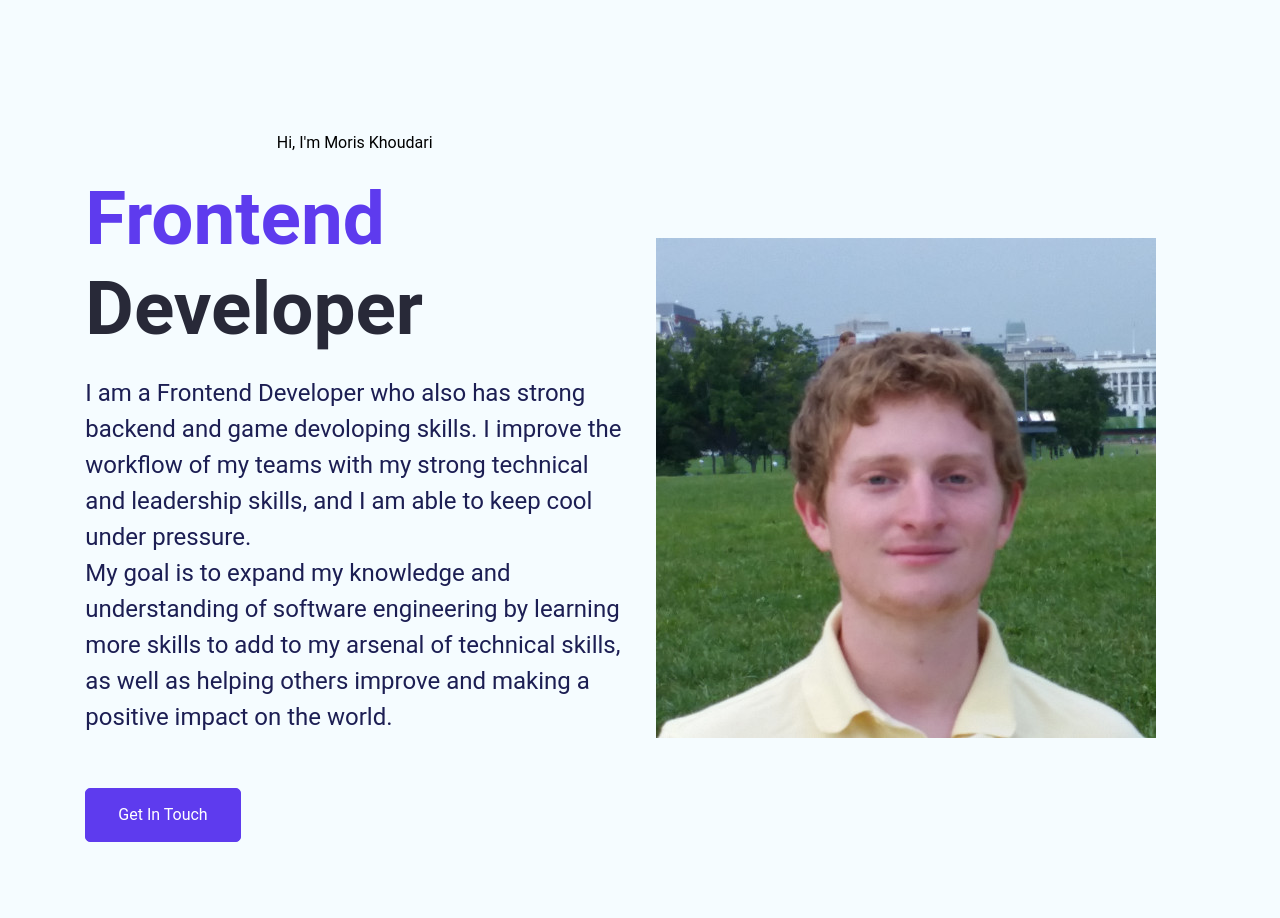
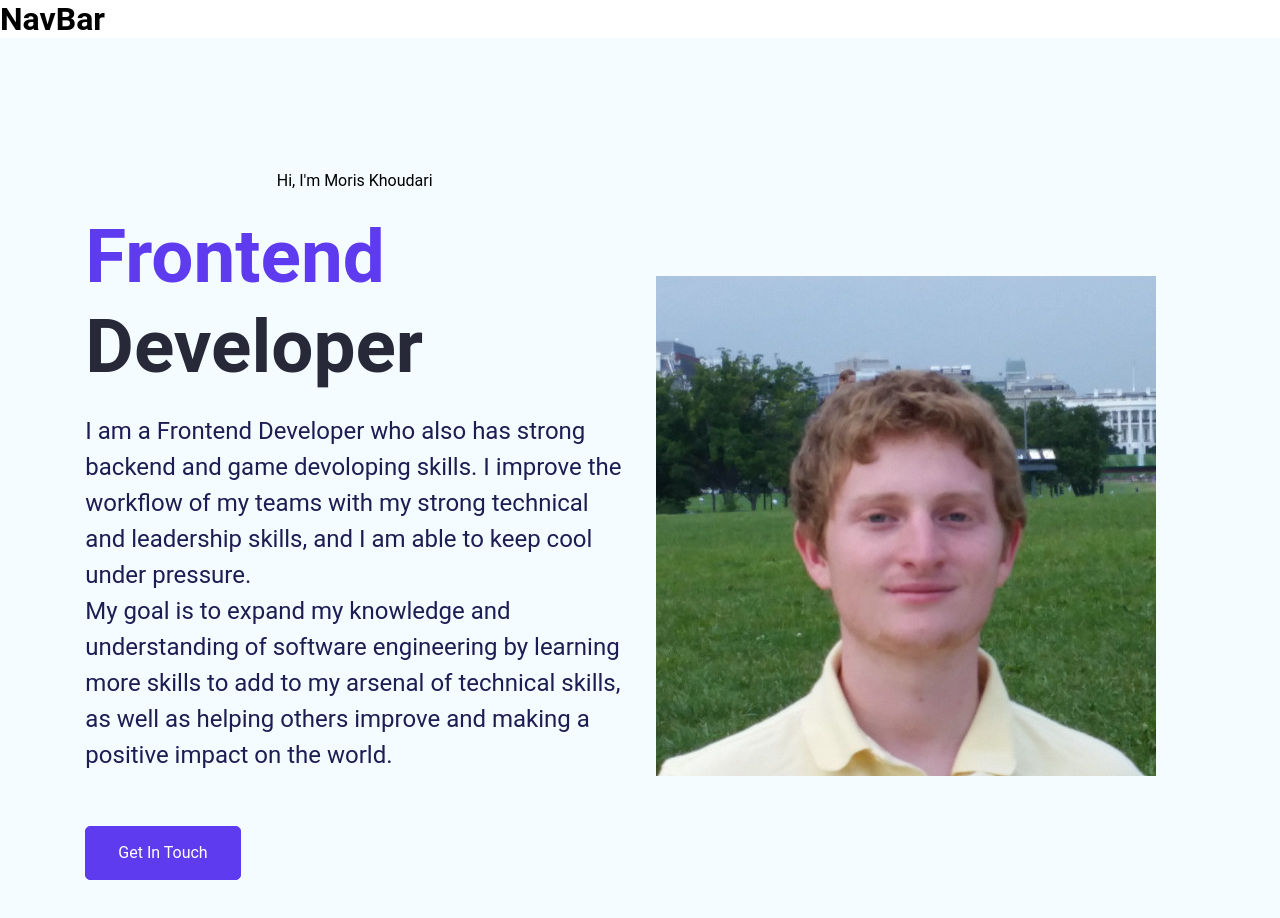
Before and after one commit to moris96/new-portfolio-react, a React (Create React App) app: page / in a window 1280 px wide. Shown: the top 918 px of the page. Built offline with nearby package versions, Linux system fonts and the light colour scheme; a web font is replaced by a local one.

Commit message:
cleaned up files, added navbar and working on it

```diff
--- a/package.json
+++ b/package.json
@@ -10,6 +10,7 @@
     "react-dom": "^18.2.0",
     "react-router-dom": "^6.21.0",
     "react-scripts": "5.0.1",
+    "react-scroll": "^1.9.0",
     "web-vitals": "^2.1.4"
   },
   "scripts": {
--- /dev/null
+++ b/src/All.js
@@ -0,0 +1,12 @@
+import React from 'react';
+import Main from "./pages/Main/Main";
+
+const All = () => {
+  return (
+    <>
+        <Main/>
+    </>
+  );
+};
+
+export default All
--- a/src/App.js
+++ b/src/App.js
@@ -1,11 +1,24 @@
-import Main from "./pages/Main/Main";
+// import Main from "./pages/Main/Main";
+
+import All from "./All";
+
+import { BrowserRouter as Router, Route, Routes } from "react-router-dom";
+import NavBar from "./components/NavBar/NavBar";
 
 function App() {
   return (
     <div className="App">
-      <Main/>
+      <Router>
+        <div>
+          <NavBar />
+          <Routes>
+            <Route path="/" element={<All />} />
+            <Route path="*" element={<div>404 Not Found</div>} />
+          </Routes>
+        </div>
+      </Router>
     </div>
   );
-}
+};
 
 export default App;
--- a/src/components/NavBar/NavBar.js
+++ b/src/components/NavBar/NavBar.js
@@ -0,0 +1,20 @@
+import React from 'react';
+import './NavBar.css'
+
+import { useState, useEffect } from 'react';
+import { Link } from "react-scroll";
+
+const NavBar = () => {
+
+
+
+
+
+  return (
+    <div>
+      <h1>NavBar</h1>
+    </div>
+  );
+};
+
+export default NavBar
```
Also changed, not shown: 1 other file (tests, documents, lock files or other folders).
